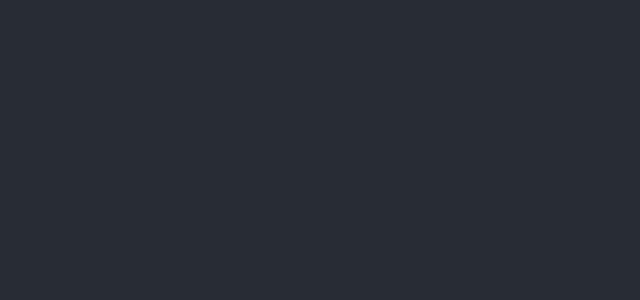
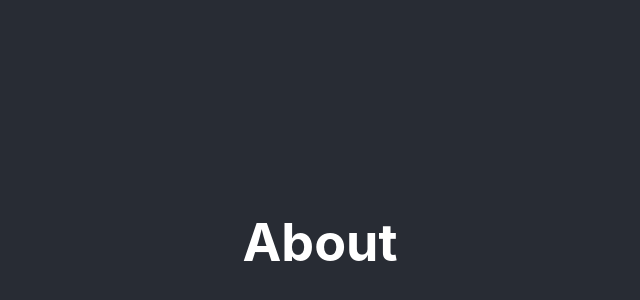
Before and after one commit to ad-r-es/react-project, a React (Create React App) app: page /about in a window 1280 px wide. Shown: the part 158-458 px from the top of the page, without its empty margins (320-960 px from the left). Built offline with nearby package versions, Linux system fonts and the light colour scheme.

Commit message:
adds About page & route

```diff
--- a/src/App.js
+++ b/src/App.js
@@ -1,14 +1,18 @@
 import React from 'react';
 import './App.scss';
-import { Route } from 'react-router-dom';
+import { Switch, Route } from 'react-router-dom';
 
 import Home from './containers/Home/Home';
+import About from './components/About';
 
-function App() {
+const App = () => {
   return (
     <div className="App">
       <header className="App-header">
-        <Route path="/" exact component={Home} />
+        <Switch>
+          <Route path="/about" component={About} />
+          <Route path="/" exact component={Home} />
+        </Switch>
       </header>
     </div>
   );
--- /dev/null
+++ b/src/components/About.js
@@ -0,0 +1,9 @@
+import React from 'react';
+
+const About = () => {
+  return (
+    <h1>About</h1>
+  );
+};
+
+export default About;
```
